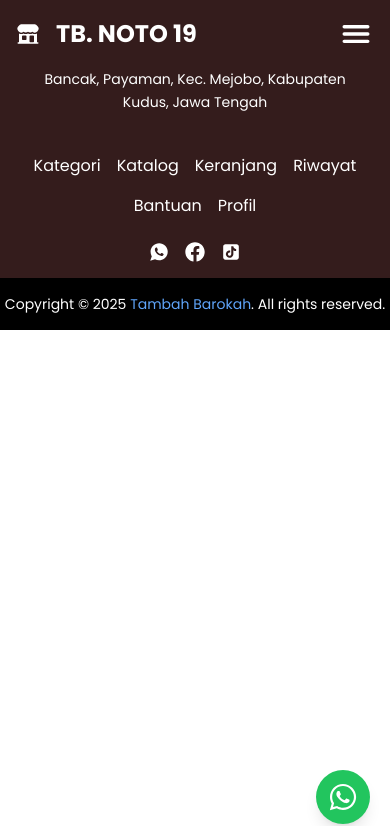
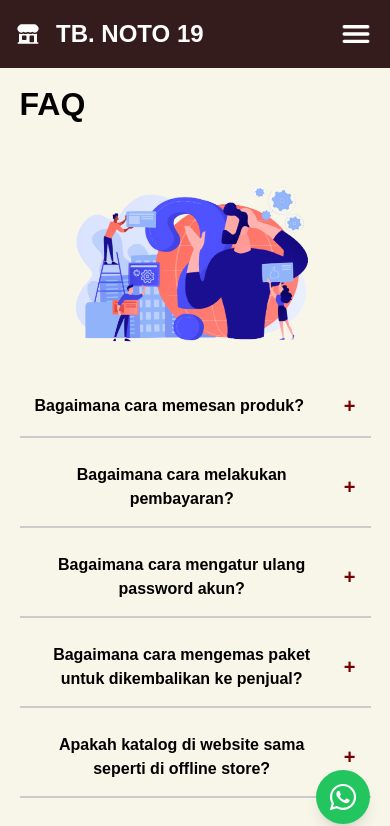
Before and after one commit to rashikaaifa/tbnoto, a React (Vite) app: page /bantuan in a window 390 px wide. Shown: the top 826 px of the page. Built offline with nearby package versions, Linux system fonts and the light colour scheme; a web font is replaced by a local one.

Commit message:
najib mmebantu

```diff
--- a/src/App.jsx
+++ b/src/App.jsx
@@ -6,6 +6,7 @@ import Footer from './components/footer/Footer';
 import WhatsApp from './components/whatsapp/WhatsApp';
 import Daftar from './pages/Daftar';
 import Masuk from './pages/Masuk';
+import Bantuan from './pages/Bantuan';
 
 const AppContent = () => {
   const location = useLocation();
@@ -20,6 +21,7 @@ const AppContent = () => {
         <Route path="/" element={<Homepage />} />
         <Route path="/daftar" element={<Daftar />} />
         <Route path="/masuk" element={<Masuk />} />
+        <Route path="/bantuan" element={<Bantuan />} />
       </Routes>
 
       {!hideLayout && <Footer />}
--- /dev/null
+++ b/src/pages/Bantuan.jsx
@@ -0,0 +1,67 @@
+import React, { useState } from "react";
+import '../style/BantuanStyle.css'
+import faqImage from '../assets/img/image_bantuan.png';
+
+const faqs = [
+  {
+    question: "Bagaimana cara memesan produk?",
+    answer: "Anda bisa memesan produk dengan menambahkannya ke keranjang dan melakukan checkout.",
+  },
+  {
+    question: "Bagaimana cara melakukan pembayaran?",
+    answer: "Pembayaran dapat dilakukan melalui transfer bank atau metode lain yang tersedia di website.",
+  },
+  {
+    question: "Bagaimana cara mengatur ulang password akun?",
+    answer: "Klik 'Lupa Password' di halaman login dan ikuti langkah-langkahnya.",
+  },
+  {
+    question: "Bagaimana cara mengemas paket untuk dikembalikan ke penjual?",
+    answer: "Pastikan paket dalam kondisi baik, lalu hubungi penjual untuk petunjuk lebih lanjut.",
+  },
+  {
+    question: "Apakah katalog di website sama seperti di offline store?",
+    answer: "Katalog di website bisa berbeda dengan offline store karena stok bisa berubah sewaktu-waktu.",
+  },
+  {
+    question: "Bagaimana cara konsultasi ke penjual?",
+    answer: "Anda bisa menghubungi penjual melalui WhatsApp atau fitur chat yang tersedia di website.",
+  },
+];
+
+const Bantuan = () => {
+  const [openIndex, setOpenIndex] = useState(null);
+
+  const toggleFAQ = (index) => {
+    setOpenIndex(openIndex === index ? null : index);
+  };
+
+  return (
+    <div className="faq-container">
+      <h1 className="faq-title">FAQ</h1>
+      <div className="faq-content">
+        <div className="faq-image">
+          <img src={faqImage} alt="FAQ Illustration" />
+        </div>
+
+        <div className="faq-list">
+          {faqs.map((faq, index) => (
+            <div key={index} className="faq-item">
+              <div className="faq-question" onClick={() => toggleFAQ(index)}>
+                {faq.question}
+                <button className="toggle-button">
+                  {openIndex === index ? "−" : "+"}
+                </button>
+              </div>
+              {openIndex === index && (
+                <div className="faq-answer">{faq.answer}</div>
+              )}
+            </div>
+          ))}
+        </div>
+      </div>
+    </div>
+  );
+};
+
+export default Bantuan;
--- /dev/null
+++ b/src/style/BantuanStyle.css
@@ -0,0 +1,209 @@
+/* Reset default margin dan padding */
+* {
+    margin: 0;
+    padding: 0;
+    box-sizing: border-box;
+  }
+
+  html, body {
+    width: 100%;
+    height: 100%;
+    font-family: Arial, sans-serif;
+    background-color: #f8f8f8;
+  }
+
+  /* Container utama */
+  .faq-container {
+    width: 100vw;
+    min-height: 100vh;
+    display: flex;
+    flex-direction: column;
+    align-items: center;
+    background: #F8F5E9;
+    padding-bottom: 20px;
+  }
+
+  /* FAQ Content */
+  .faq-content {
+    display: flex;
+    width: 80%;
+    max-width: 1400px;
+    align-items: center;
+    justify-content: space-between;
+    margin-top: 30px;
+  }
+
+  /* Judul FAQ */
+  .faq-title {
+    font-size: 60px; /* Lebih besar */
+    font-weight: bold;
+    text-align: left;
+    width: 90%;
+    max-width: 1600px;
+    margin-bottom: 20px;
+    margin-top: 80px;
+  }
+
+  /* Gambar FAQ */
+  .faq-image img {
+    max-width: 550px;
+    height: auto;
+  }
+
+  /* Daftar FAQ */
+  .faq-list {
+    flex: 1;
+    margin-left: 30px;
+  }
+
+  .faq-item {
+    background: #F8F5E9;
+    padding: 20px;
+    margin: 10px 0;
+    border-bottom: 2px solid #ccc;
+    cursor: pointer;
+    transition: background 0.3s ease;
+  }
+
+  .faq-item:hover {
+    background: #f1e9d6;
+  }
+
+  .faq-question {
+    display: flex;
+    justify-content: space-between;
+    align-items: center;
+    font-size: 22px;
+    font-weight: bold;
+  }
+
+  /* Tombol + dan - */
+  .toggle-button {
+    background: none;
+    border: none;
+    font-size: 28px;
+    font-weight: bold;
+    cursor: pointer;
+    color: #7a0000;
+    margin-left: 15px;
+  }
+
+  /* Jawaban FAQ */
+  .faq-answer {
+    font-size: 18px;
+    margin-top: 10px;
+    padding-left: 10px;
+  }
+
+  /* Footer */
+  footer {
+    width: 100%;
+    background-color: #7a0000;
+    color: white;
+    text-align: center;
+    padding: 15px 0;
+    margin-top: 40px;
+  }
+
+  footer p {
+    margin: 5px 0;
+  }
+
+  /* ======================== */
+  /* RESPONSIVE DESIGN */
+  /* ======================== */
+
+  /* Tablet (max-width: 1024px) */
+  @media (max-width: 1024px) {
+    .faq-content {
+      flex-direction: column; /* Susun vertikal */
+      text-align: center;
+    }
+
+    .faq-image img {
+      max-width: 400px; /* Perkecil gambar */
+      margin-bottom: 20px;
+    }
+
+    .faq-list {
+      width: 100%;
+      margin-left: 0;
+    }
+
+    .faq-title {
+      font-size: 48px;
+    }
+
+    .faq-question {
+      font-size: 20px;
+    }
+
+    .faq-answer {
+      font-size: 16px;
+    }
+  }
+
+  /* Mobile (max-width: 768px) */
+  @media (max-width: 768px) {
+    .faq-title {
+      font-size: 40px;
+      margin-top: 80px; /* Dulu 40px, sekarang 80px */
+      /* Lebih kecil untuk mobile */
+    }
+
+    .faq-content {
+      flex-direction: column;
+      width: 90%;
+    }
+
+    .faq-image img {
+      max-width: 300px;
+    }
+
+    .faq-list {
+      width: 100%;
+    }
+
+    .faq-item {
+      padding: 15px;
+    }
+
+    .faq-question {
+      font-size: 18px;
+    }
+
+    .toggle-button {
+      font-size: 24px;
+    }
+
+    .faq-answer {
+      font-size: 15px;
+    }
+  }
+
+  /* Small Mobile (max-width: 480px) */
+  @media (max-width: 480px) {
+    .faq-title {
+      font-size: 32px;
+    }
+
+    .faq-image img {
+      max-width: 250px;
+    }
+
+    .faq-question {
+      font-size: 16px;
+    }
+
+    .faq-answer {
+      font-size: 14px;
+    }
+
+    .toggle-button {
+      font-size: 20px;
+    }
+
+    footer {
+      font-size: 14px;
+    }
+  }
```
Also changed, not shown: src/assets/img/image_bantuan.png (added).
